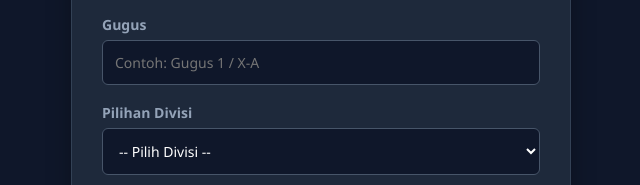
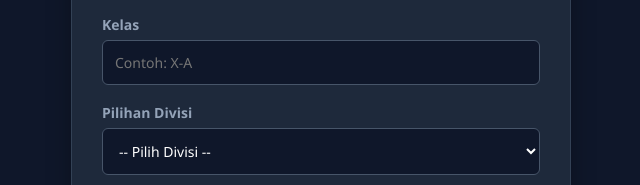
Before and after one commit to hgacoor-svg/pendaftaran.codemaster, a plain HTML site: page index.html in a window 1280 px wide. Shown: the part 353-538 px from the top of the page, 319-959 px from the left. Drawn offline with Linux system fonts and the light colour scheme.

Commit message:
Update index.html

```diff
--- a/index.html
+++ b/index.html
@@ -173,8 +173,8 @@
         </div>
 
         <div class="form-group">
-            <label for="gugus">Gugus</label>
-            <input type="text" id="gugus" name="gugus" required placeholder="Contoh: Gugus 1 / X-A">
+            <label for="gugus">Kelas</label>
+            <input type="text" id="kelas" name="kelas" required placeholder="Contoh: X-A">
         </div>
 
         <div class="form-group">
```
